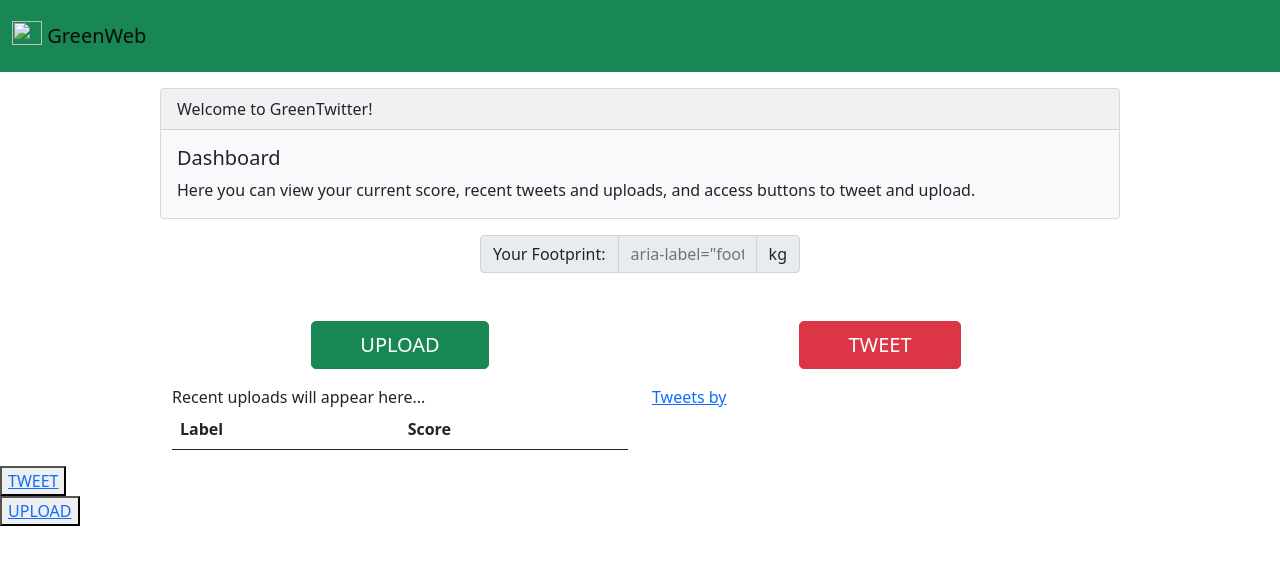
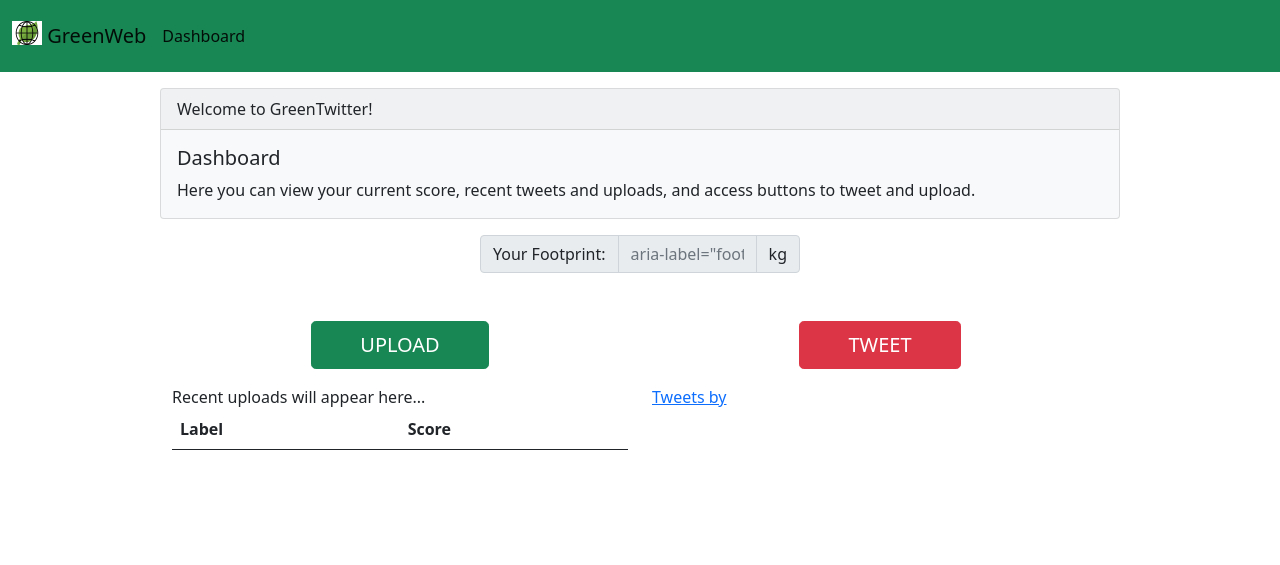
Before and after one commit to Ezra-Bernstein/GreenWeb, a Flask app: template templates/dashboard.html in a window 1280 px wide. Shown: the top 565 px of the page. Run offline with Flask 2, Linux system fonts and the light colour scheme; the template is opened without the code that fills it, so the values that code supplies are empty; some libraries are stand-ins or nearby versions.

Commit message:
Fixed Navbar and Added Logo

```diff
--- a/templates/dashboard.html
+++ b/templates/dashboard.html
@@ -10,10 +10,14 @@
     <nav class="navbar navbar-light bg-success py-3">
         <div class="container-fluid">
         <a class="navbar-brand" href="#">
-            <img src="" alt="" width="30" height="24" class="d-inline-block align-top">
+            <img src="/static/GreenWeb Logo.jpg" alt="" width="30" height="24" class="d-inline-block align-top">
             GreenWeb
         </a>
-        </div>
+        <ul class="navbar-nav me-auto mb-2 mb-lg-0">
+            <li class="nav-item">
+            <a class="nav-link active" aria-current="page" href="/dashboard">Dashboard</a>
+            </li>
+        </ul>
     </nav>
 
       <div class="card w-75 mx-auto bg-light my-3">
@@ -73,13 +77,4 @@
             </div>
         </div>
     </div>
-
-    <div class="centered">
-        <button><a href="/tweet">TWEET</a></button>
-        <div>
-            <button><a href="/upload">UPLOAD</a></button>
-
-        </div>
-
-    </div>
 </body>
--- a/templates/home.html
+++ b/templates/home.html
@@ -11,7 +11,7 @@
     <nav class="navbar navbar-light bg-success py-3">
         <div class="container-fluid">
         <a class="navbar-brand" href="#">
-            <img src="" alt="" width="30" height="24" class="d-inline-block align-top">
+            <img src="/static/GreenWeb Logo.jpg" alt="" width="30" height="24" class="d-inline-block align-top">
             GreenWeb
         </a>
         </div>
--- a/templates/login.html
+++ b/templates/login.html
@@ -12,7 +12,7 @@
     <nav class="navbar navbar-light bg-success py-3">
         <div class="container-fluid">
         <a class="navbar-brand" href="#">
-            <img src="" alt="" width="30" height="24" class="d-inline-block align-top">
+            <img src="/static/GreenWeb Logo.jpg" alt="" width="30" height="24" class="d-inline-block align-top">
             GreenWeb
         </a>
         </div>
```
Also changed, not shown: templates/display_labels.html (+6 -2 lines), templates/tweet.html (+7 -3 lines), templates/upload.html (+6 -2 lines), static/GreenWeb Logo.jpg (added).
